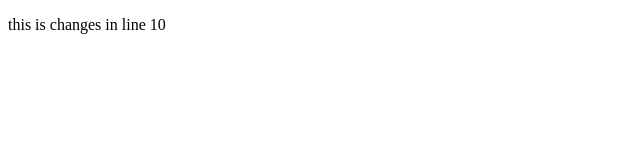
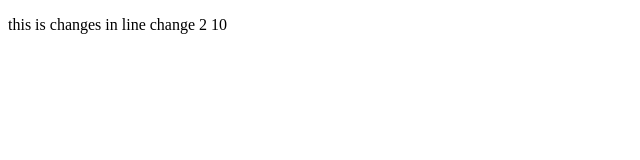
Before and after one commit to deepakgit1/test-app, a plain HTML site: page index.html in a window 1280 px wide. Shown: the full height of the page, 0-640 px from the left. Drawn offline with Linux system fonts and the light colour scheme.

Commit message:
changes line 10

```diff
--- a/index.html
+++ b/index.html
@@ -7,6 +7,6 @@
     <title>Document</title>
 </head>
 <body>
-    <p>this is changes in line 10</p>
+    <p>this is changes in line change 2 10</p>
 </body>
 </html>
```
